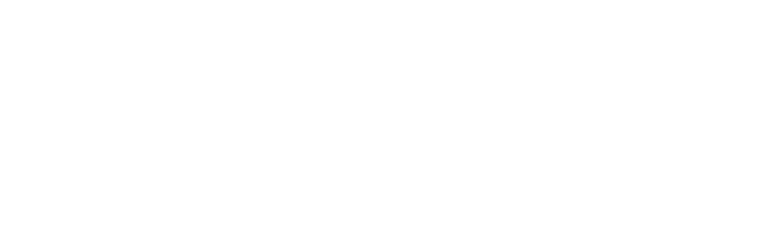
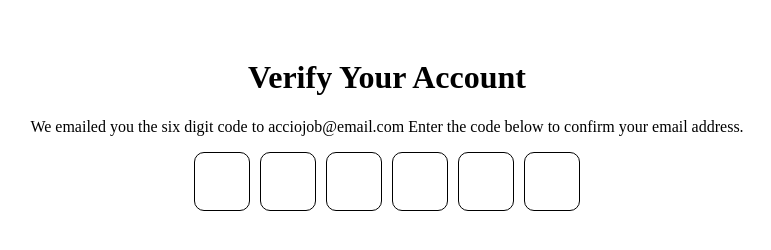
Before and after one commit to acciojob/OTP-MD-ASIF-coder, a website: page main.html in a window 1280 px wide. Shown: the whole page, without its empty margins (253-1024 px from the left). Drawn offline with Linux system fonts and the light colour scheme.

Commit message:
created a submission

```diff
--- a/main.html
+++ b/main.html
@@ -9,8 +9,20 @@
 <body>
 	<!-- the entire body must be written by student -->
     <script type="text/javascript" src="./script.js">
-</script>
+	</script>
 
+	<div class="card">
+	<h1 id="verification_heading">Verify Your Account</h1>
+		<p id="verification_subtext">We emailed you the six digit code to acciojob@email.com Enter the code below to confirm your email address.</p>
+
+		<div class="code-container">
+			<input class="code" type="text" maxlength="1">
+			<input class="code" type="text" maxlength="1">
+			<input class="code" type="text" maxlength="1">
+			<input class="code" type="text" maxlength="1">
+			<input class="code" type="text" maxlength="1">
+			<input class="code" type="text" maxlength="1">
+		</div>
 </body>
 
 </html>
--- a/script.js
+++ b/script.js
@@ -1 +1,20 @@
 //your JS code here. If required.
+
+const inputs = document.querySelectorAll('.code');
+
+inputs.forEach((input, i) => {
+	input.addEventListener('keyup', (e)=>{
+		if (e.key >= '0' && e.key <= '9') {
+			inputs[i + 1].focus();
+		}
+
+		else if (e.key == 'Backspace') {
+			input.value = '';
+			inputs[i - 1].focus();
+		}
+
+		else {
+			e.preventDefault();
+		}
+	})
+})
--- a/styles.css
+++ b/styles.css
@@ -1 +1,26 @@
 /*  your css code here. If applicable */
+
+.card {
+	padding: 30px;
+	text-align: center;
+}
+
+.code-container {
+	display: flex;
+	gap: 10px;
+	justify-content: center;
+}
+
+.code {
+	width: 50px;
+	height: 55px;
+	font-size: 2rem;
+	text-align: center;
+	border: 1px solid black;
+	border-radius: 10px;
+}
+
+.code:focus {
+	border: 1px solid blue;
+	outline: none;
+}
```
